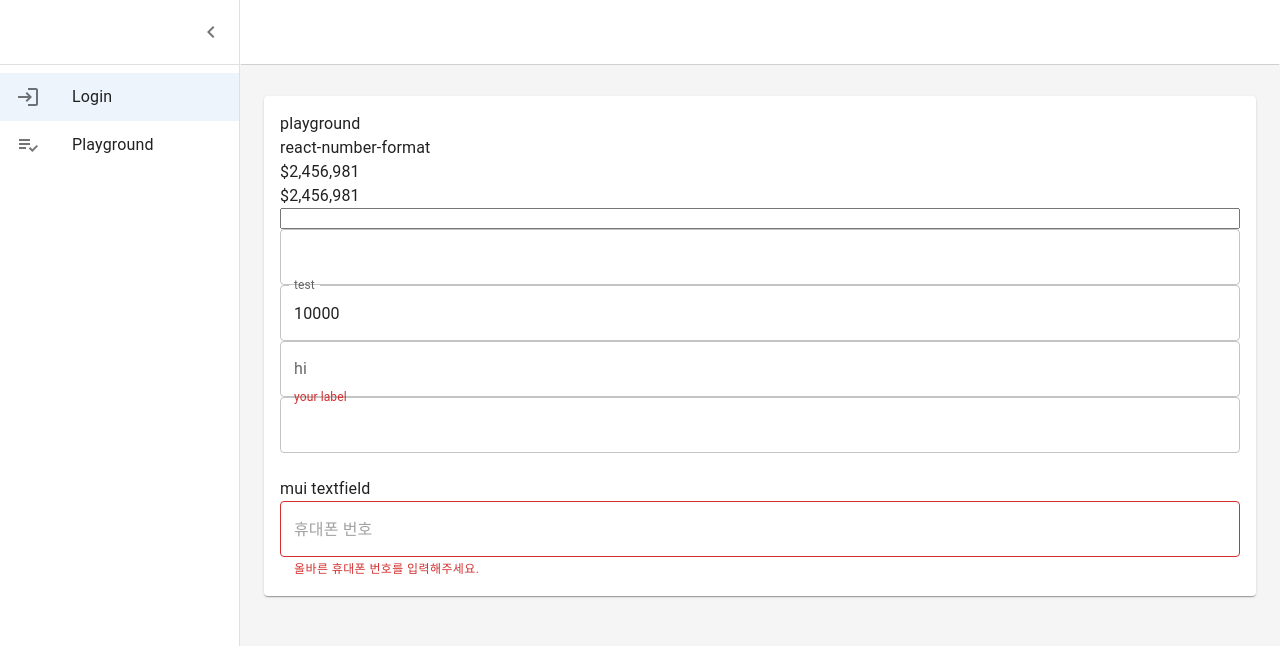
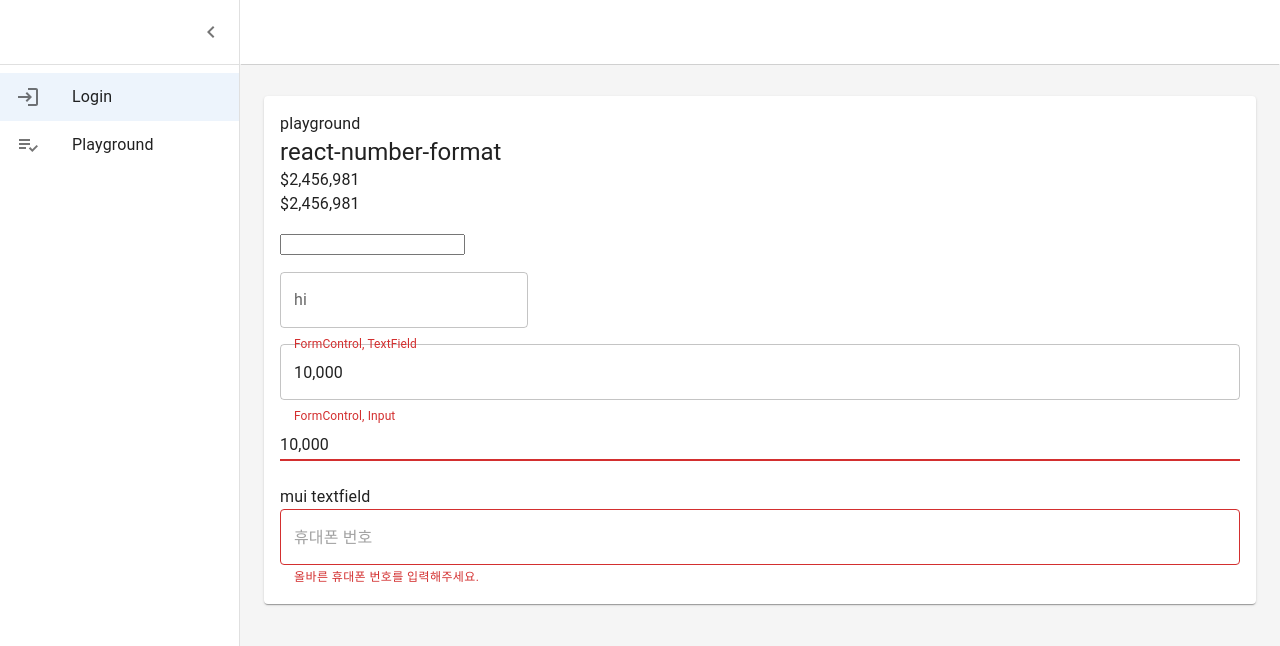
Before and after one commit to nacamp/js-react-works, a React (Create React App) app: page /playground in a window 1280 px wide. Shown: the top 646 px of the page. Built offline with nearby package versions, Linux system fonts and the light colour scheme.

Commit message:
[study]FormControl,Input,NumberFormat

```diff
--- a/src/Playground/ReactNumberFormat.tsx
+++ b/src/Playground/ReactNumberFormat.tsx
@@ -3,6 +3,10 @@
 import TextField, { TextFieldProps } from '@mui/material/TextField';
 import FormControl from '@mui/material/FormControl';
 import InputLabel from '@mui/material/InputLabel';
+import Input from '@mui/material/Input';
+import Typography from '@mui/material/Typography'
+import Box from '@mui/material/Box'
+
 /*
 https://mui.com/material-ui/api/text-field/
 https://mui.com/material-ui/api/input/
@@ -13,33 +17,6 @@
 https://stackoverflow.com/questions/60080038/send-props-to-number-format-material-ui-textfield
 https://codesandbox.io/s/react-hook-form-v6-controller-qsd8r
 */
-
-// https://stackoverflow.com/questions/60080038/send-props-to-number-format-material-ui-textfield
-interface ICustomNumberFormat extends NumberFormatProps {
-    textField?: TextFieldProps
-}
-function CustomNumberFormat(props: ICustomNumberFormat) {
-    const [state, setState] = useState(10000);
-    return (
-        <NumberFormat
-            {...props}
-            // value={2456981}
-            className="foo"
-            displayType={'text'}
-            thousandSeparator={true}
-            prefix={'$'}
-            onValueChange={(values) => {
-                const { formattedValue, value } = values;
-                console.log(`formattedValue : ${formattedValue}, value:${value}`);
-                // formattedValue = $2,223
-                // value ie, 2223
-                // this.setState({ profit: formattedValue });
-            }}
-            renderText={(value: string) => <TextField label={props.textField?.label} value={state} variant="outlined" />}
-        />
-
-    );
-}
 
 // https://stackoverflow.com/questions/68571001/using-react-number-format-cannot-type-more-than-one-symbol-at-once
 // https://codesandbox.io/s/little-cherry-ubcjv?file=/src/App.js:703-1057
@@ -83,9 +60,14 @@
     const [minAssets, setMinAssets] = useState();
     const [state, setState] = useState(10000);
     const msg: string = 'hi';
+    const handleChange = (event: any) => {
+        console.log(event.target.value);
+    };
     return (
         <>
-            <div>react-number-format</div>
+            <Typography variant="h5" >
+                react-number-format
+            </Typography>
             <NumberFormat value={2456981} displayType={'text'} thousandSeparator={true} prefix={'$'} />
             <NumberFormat
                 value={2456981}
@@ -95,6 +77,7 @@
                 prefix={'$'}
                 renderText={(value: string) => <div >{value}</div>}
             />
+            <Box sx={{ mt: 2 }} >
                 <NumberFormat
                     // value={state}
                     thousandSeparator={true}
@@ -102,25 +85,10 @@
                     onValueChange={(values) => {
                         const { formattedValue, value } = values;
                         console.log(`formattedValue : ${formattedValue}, value:${value}`);
-                    // formattedValue = $2,223
-                    // value ie, 2223
-                    // this.setState({ profit: formattedValue });
                     }}
                 />
-            <NumberFormat
-                // value={state}
-                thousandSeparator={true}
-                prefix={'$'}
-                customInput={TextField}
-                onValueChange={(values) => {
-                    const { formattedValue, value } = values;
-                    console.log(`formattedValue : ${formattedValue}, value:${value}`);
-                    // formattedValue = $2,223
-                    // value ie, 2223
-                    // this.setState({ profit: formattedValue });
-                }}
-            />
-            <CustomNumberFormat value='10000' textField={{ label: "test" }} />
+            </Box>
+            <Box sx={{ mt: 2 }} >
                 <NumberFormat
                     value={2456981}
                     className="foo"
@@ -129,19 +97,25 @@
                     prefix={'$'}
                     renderText={(value: string) => <TextField label={msg} variant="outlined" />}
                 />
-
-            <FormControl focused className="col " variant="outlined"  color='error'>
-                <InputLabel className="mText">your label</InputLabel>
+            </Box>
+            <FormControl sx={{ mt: 2 }} size='small' focused className="col " variant="outlined" color='error'>
+                <InputLabel className="mText">FormControl, TextField</InputLabel>
                 <NumberFormat customInput={TextField}
-                    variant="outlined"
+                    value={state}
                     thousandSeparator={true}
-                    // onChange={handleChange}
-                    autoComplete="off"/>
+                    onChange={handleChange}
+                    autoComplete="off" />
             </FormControl>
-
+            <FormControl sx={{ mt: 2 }} size='small' focused className="col " variant="outlined" color='error'>
+                <InputLabel className="mText">FormControl, Input</InputLabel>
+                <NumberFormat customInput={Input}
+                    // variant="outlined"
+                    value={state}
+                    thousandSeparator={true}
+                    onChange={handleChange}
+                    autoComplete="off" />
+            </FormControl>
         </>
-
-
     );
 
 }
```
Lines whose indentation alone changed are shown as unchanged.
